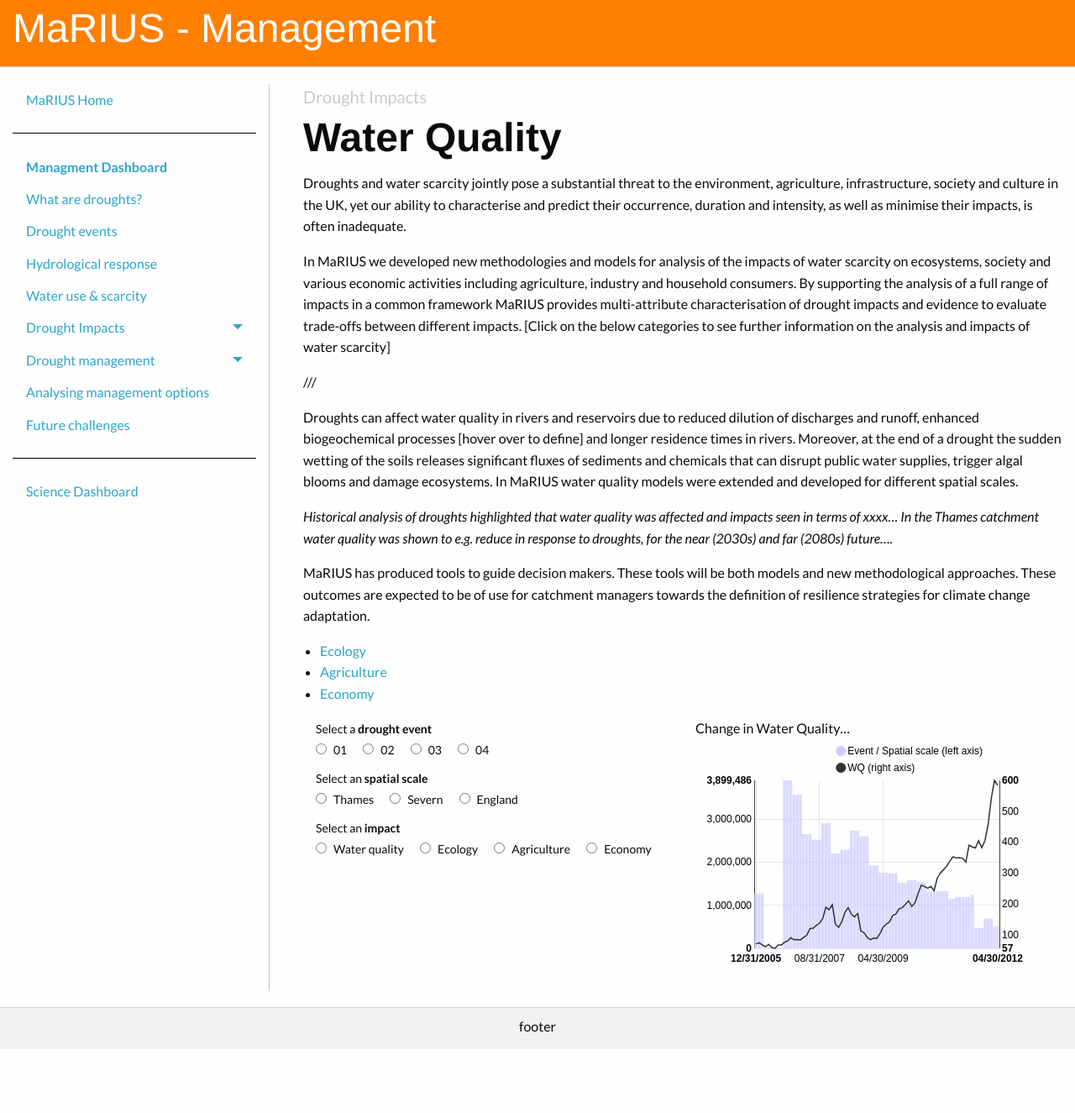
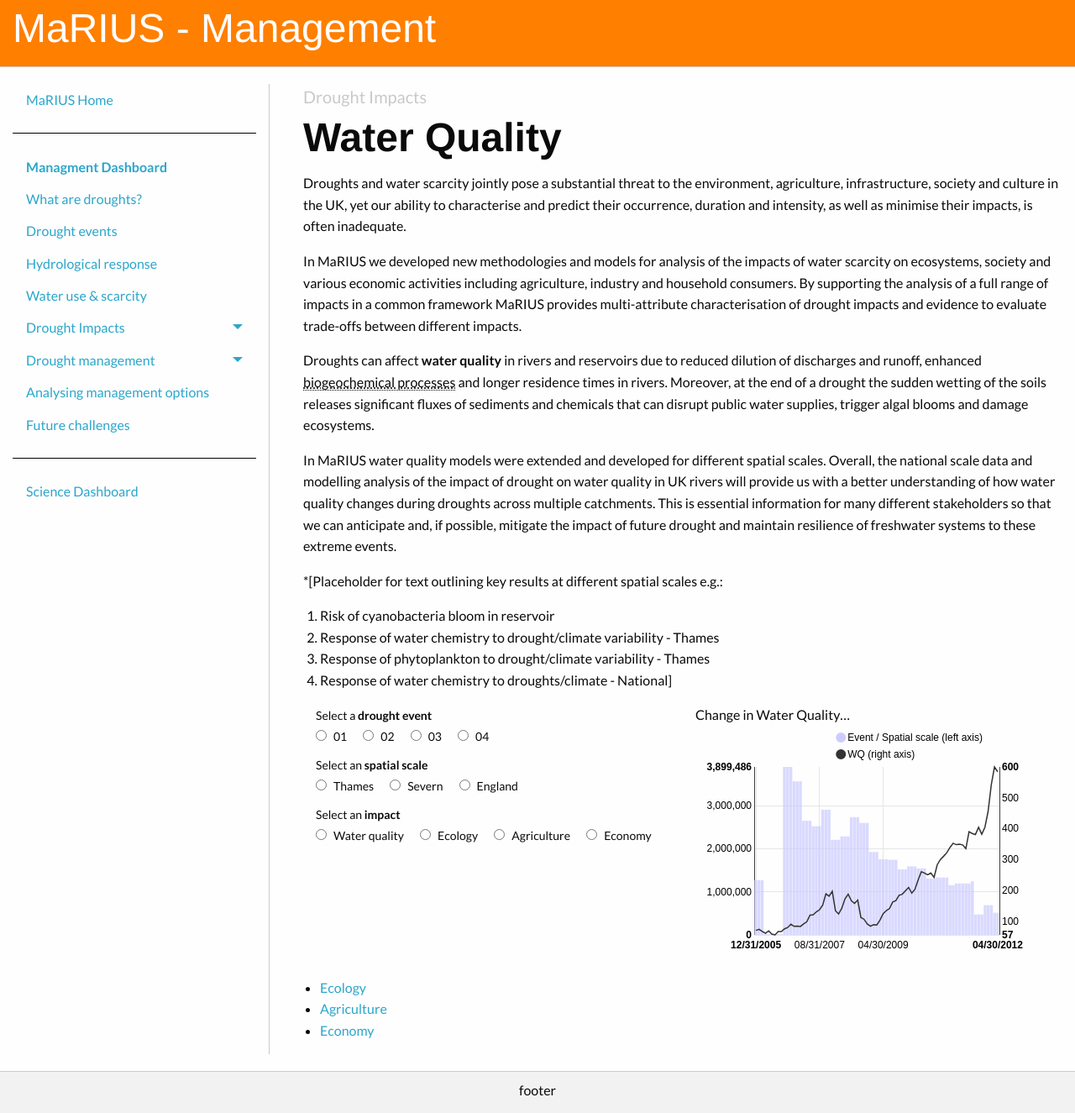
Before and after one commit to VictoriaJJ/mariusdroughtproject.org, a Jekyll site: the page built from _pages/dashboard/management/drought_impacts/water_quality.md, in a window 1280 px wide. Shown: the whole page at 84% size. Built offline with Jekyll 4.4.1, drawn with Linux system fonts in a browser that asks for light colours; before the commit the page ends 1249 px from its top, so only the background shows below that.

Commit message:
Updated text.

```diff
--- a/_pages/dashboard/management/drought_impacts/water_quality.md
+++ b/_pages/dashboard/management/drought_impacts/water_quality.md
@@ -2,26 +2,23 @@
 layout: management
 published: true
 permalink: /dashboard/management/drought_impacts/water_quality/
-
 subsection: Drought Impacts
 _title: Water Quality
 ---
 
 Droughts and water scarcity jointly pose a substantial threat to the environment, agriculture, infrastructure, society and culture in the UK, yet our ability to characterise and predict their occurrence, duration and intensity, as well as minimise their impacts, is often inadequate.
 
-In MaRIUS we developed new methodologies and models for analysis of the impacts of water scarcity on ecosystems, society and various economic activities including agriculture, industry and household consumers. By supporting the analysis of a full range of impacts in a common framework MaRIUS provides multi-attribute characterisation of drought impacts and evidence to evaluate trade-offs between different impacts. [Click on the below categories to see further information on the analysis and impacts of water scarcity]
+In MaRIUS we developed new methodologies and models for analysis of the impacts of water scarcity on ecosystems, society and various economic activities including agriculture, industry and household consumers. By supporting the analysis of a full range of impacts in a common framework MaRIUS provides multi-attribute characterisation of drought impacts and evidence to evaluate trade-offs between different impacts.
 
-///
+Droughts can affect **water quality** in rivers and reservoirs due to reduced dilution of discharges and runoff, enhanced biogeochemical processes and longer residence times in rivers. Moreover, at the end of a drought the sudden wetting of the soils releases significant fluxes of sediments and chemicals that can disrupt public water supplies, trigger algal blooms and damage ecosystems.
 
-Droughts can affect water quality in rivers and reservoirs due to reduced dilution of discharges and runoff, enhanced biogeochemical processes [hover over to define] and longer residence times in rivers. Moreover, at the end of a drought the sudden wetting of the soils releases significant fluxes of sediments and chemicals that can disrupt public water supplies, trigger algal blooms and damage ecosystems.  In MaRIUS water quality models were extended and developed for different spatial scales.
+In MaRIUS water quality models were extended and developed for different spatial scales. Overall, the national scale data and modelling analysis of the impact of drought on water quality in UK rivers will provide us with a better understanding of how water quality changes during droughts across multiple catchments.  This is essential information for many different stakeholders so that we can anticipate and, if possible, mitigate the impact of future drought and maintain resilience of freshwater systems to these extreme events.
 
-*Historical analysis of droughts highlighted that water quality was affected and impacts seen in terms of xxxx… In the Thames catchment water quality was shown to e.g. reduce in response to droughts, for the near (2030s) and far (2080s) future….*
-
-MaRIUS has produced tools to guide decision makers. These tools will be both models and new methodological approaches. These outcomes are expected to be of use for catchment managers towards the definition of resilience strategies for climate change adaptation.
-
-* [Ecology](drought_impacts_ecology/)
-* [Agriculture](drought_impacts_agriculture)
-* [Economy](drought_impacts_economy)
+*[Placeholder for text outlining key results at different spatial scales e.g.:
+1. Risk of cyanobacteria bloom in reservoir
+2. Response of water chemistry to drought/climate variability - Thames
+3. Response of phytoplankton to drought/climate variability - Thames
+4. Response of water chemistry to droughts/climate - National]
 
 <div class="large-6 medium-6 columns">
 	<label>Select a <b>drought event</b></label>
```
Also changed, not shown: other parts of _pages/dashboard/management/drought_impacts/water_quality.md (+6 -0 lines).
